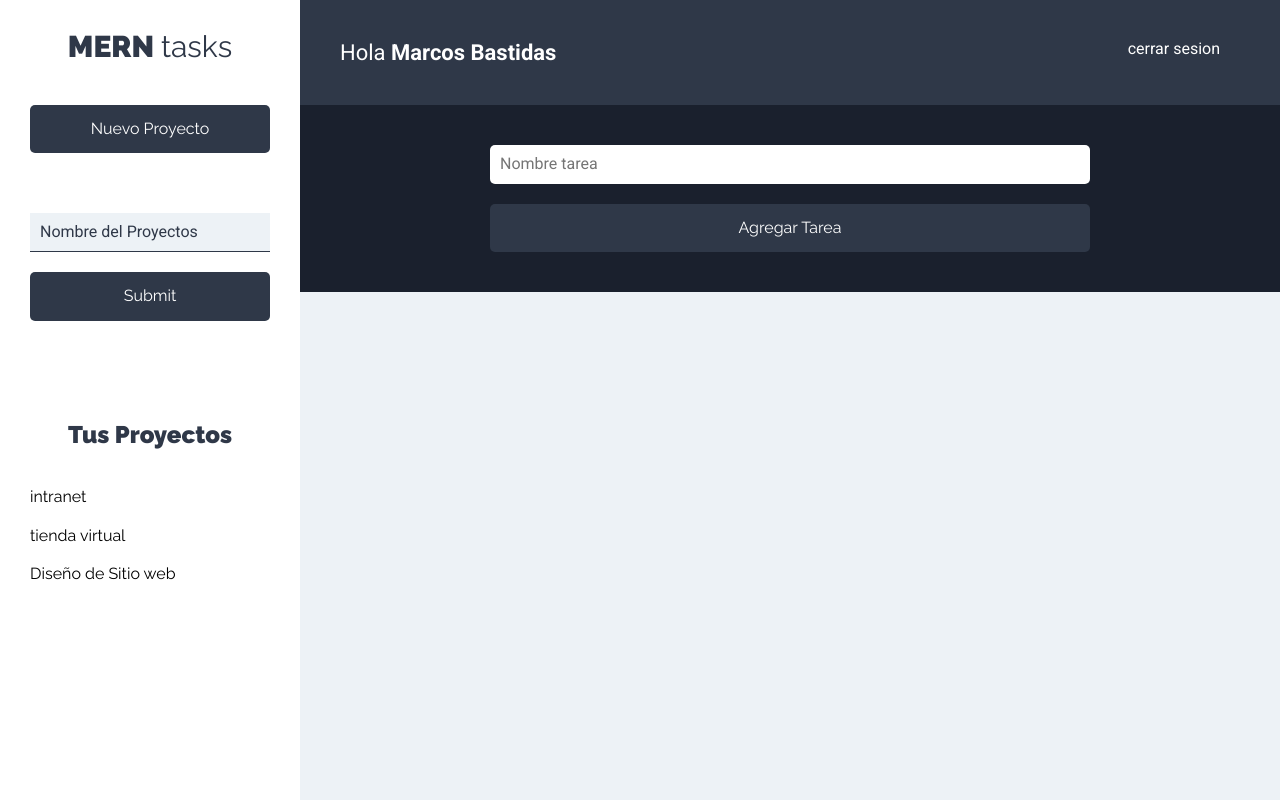
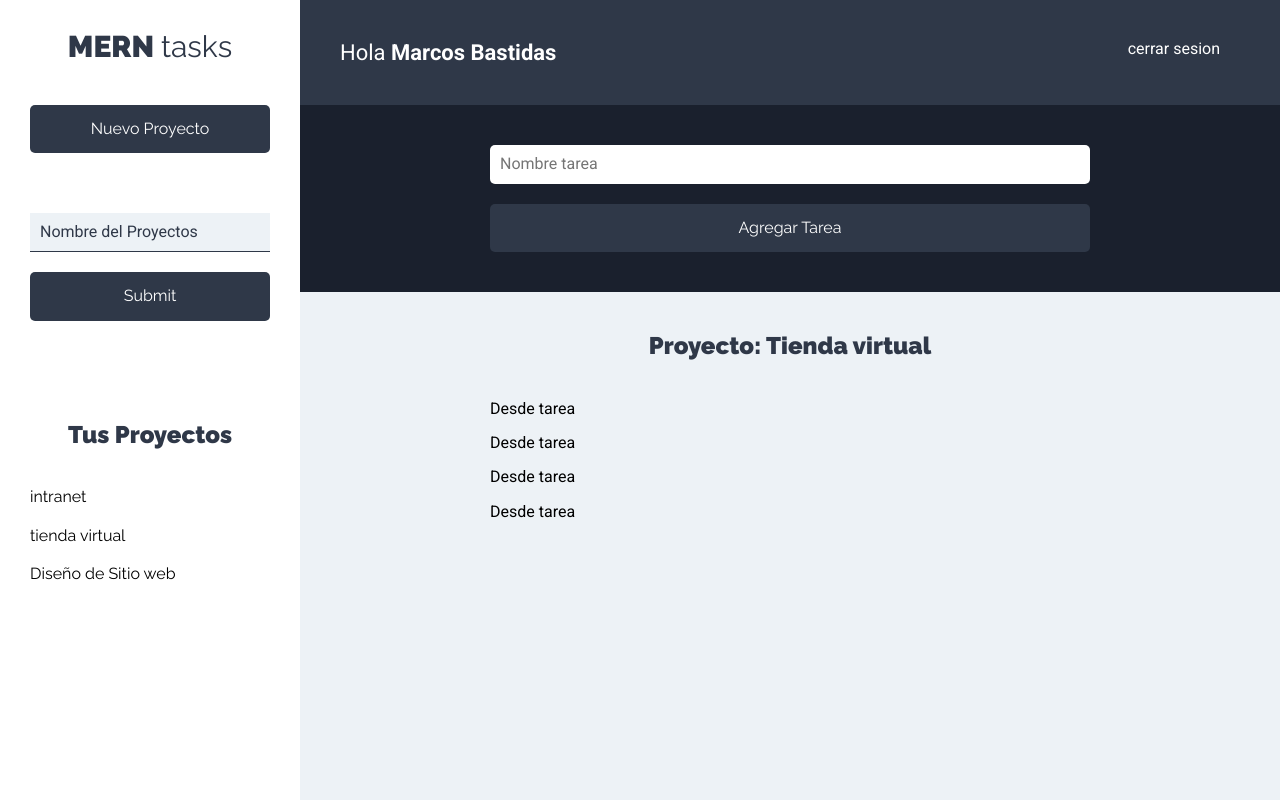
Before and after one commit to Marcos0204/client-_task_manager, a React (Create React App) app: page /proyectos in a window 1280 px wide. Built offline with nearby package versions, Linux system fonts and the light colour scheme.

Commit message:
listado-Tareas

```diff
--- a/src/components/proyectos/Proyectos.jsx
+++ b/src/components/proyectos/Proyectos.jsx
@@ -2,6 +2,7 @@
 import Sidebar from "../layout/Sidebar";
 import Barra from '../layout/Barra';
 import FormTarea from "../tareas/FormTarea";
+import ListadoTareas from "../tareas/ListadoTareas";
 
 const Proyectos = () => {
     return(
@@ -12,7 +13,7 @@
                 <main>
                     <FormTarea />
                     <div className="contenedor-tareas">
-
+                        <ListadoTareas/>
                     </div>
                 </main>
             </div>
--- /dev/null
+++ b/src/components/tareas/ListadoTareas.jsx
@@ -0,0 +1,26 @@
+import React from 'react';
+import Tarea from './Tarea';
+
+const ListadoTareas = () => {
+    const tareas = [
+        {nombre:'elegir plataforma', estado:true},
+        {nombre:'elegir colores', estado:false },
+        {nombre:'elegir plataformas de pago', estado:false },
+        {nombre:'elegir Hosting', estado: true}
+    ]
+    return (
+        <>
+            <h2>Proyecto: Tienda virtual</h2>
+            <ul className="listado-tareas">
+                { tareas.length === 0
+                    ? (<li className='tarea'><p>No Hay Tareas</p> </li>)
+                    : tareas.map((tarea, index) =>(
+                        <Tarea tarea={tarea} key={index}/>
+                    ))
+                }
+            </ul>
+        </>
+    )
+}
+
+export default ListadoTareas
--- /dev/null
+++ b/src/components/tareas/Tarea.jsx
@@ -0,0 +1,9 @@
+import React from 'react'
+
+const Tarea = () => {
+    return (
+        <p>Desde tarea</p>
+    )
+}
+
+export default Tarea
```
